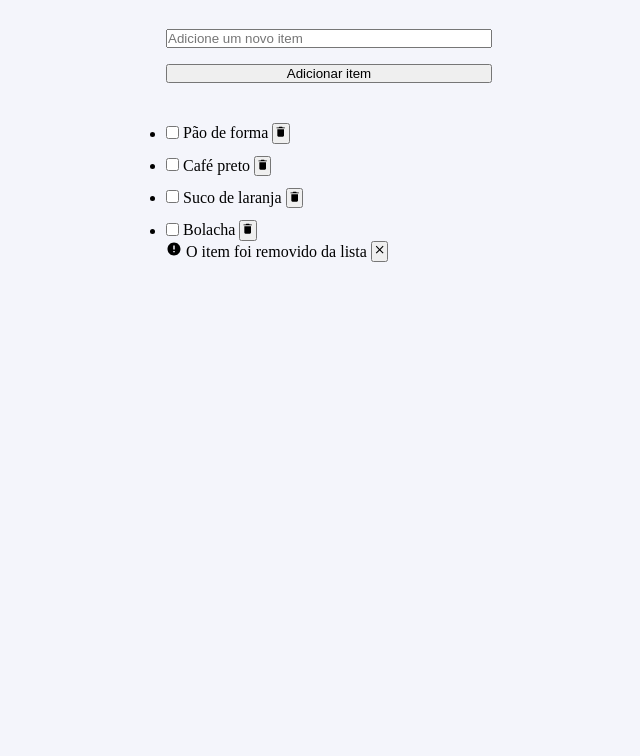
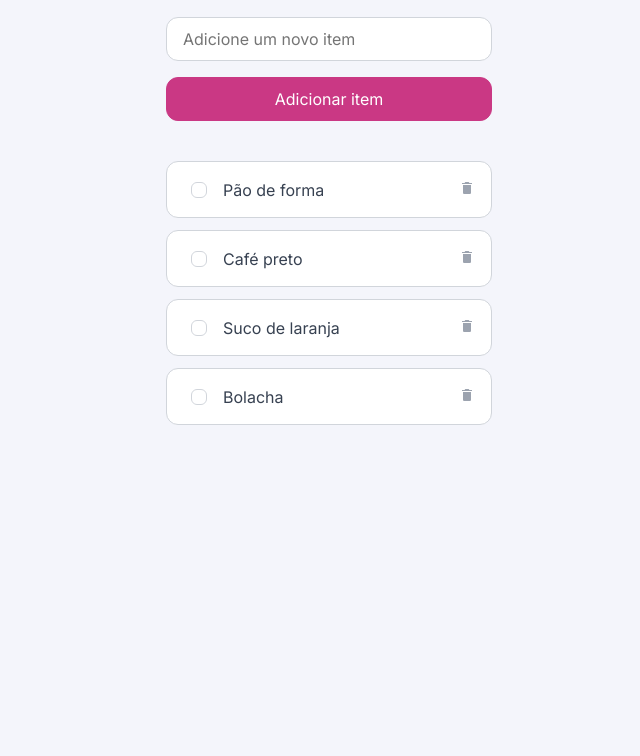
Before and after one commit to Willian917/Lista-de-compras, a plain HTML site: page index.html in a window 1280 px wide. Shown: the part 122-878 px from the top of the page, without its empty margins (311-951 px from the left). Drawn offline with nearby package versions, Linux system fonts and the light colour scheme; files whose address does not match are found by name.

Commit message:
finalizando o estilo da pagina

```diff
--- a/style.css
+++ b/style.css
@@ -30,7 +30,7 @@
 
     body {
     background-color: var(--bg-primary);
-    font: var(--font-family);
+    font-family: var(--font-family);
     }
 
     #container {
@@ -46,15 +46,25 @@ header {
     }
 
     main{
-    margin: 34px 32px 170px;
+    margin: 34px 32px 170px 32px;
     }
 
     .btn-voltar{
     margin-bottom: 16px;
+    color: var(--color-brand);
+    border: none;
+    background: none;
+
+    display: flex;
+    align-items: center;
+    gap: 4px;
+    cursor: pointer;
     }
 
     h1{
     margin-bottom: 44px;
+    font-size: 25px;
+    color: var(--content-primary);
     }
 
     #itens {
@@ -69,3 +79,136 @@ h1{
     flex-direction: column;
     gap: 12px;
     }
+
+    input{
+    height: 44px;
+    border-radius: 12px;
+    padding: 14px 16px;
+    background-color: var(--bg-secondary);
+    border: solid 1.5px var(--border-primary);
+    outline: 0;
+
+    font: var(--title);
+    color: var(--content-tertiary);
+
+    cursor: text;
+    }
+    input:hover{
+    border: solid 2px var(--border-hover);
+    }
+
+    input:focus{
+    border: solid 2px var(--color-brand);
+}
+
+    #itens button{
+    height: 44px;
+    border-radius: 12px;
+    background-color: var(--color-brand);
+    border: solid 1px var(--color-brand);
+    cursor: pointer;
+
+    font: var(--label);
+    color: var(--always-white);
+
+    }
+
+    #itens button:hover{
+    background-color: var(--color-brand-hover);
+    }
+
+    ul{
+    list-style: none;
+    margin-bottom: 36px;
+    }
+
+    li{
+    display: flex;
+    align-items: center;
+    /* justify-content: space-between; */
+    padding-left: 12px;
+    height: 57px;
+    font: var(--paragraph);
+    color: var(--content-secondary);
+    background-color: var(--bg-secondary);
+    border: solid 1px var(--border-primary);
+    border-radius: 12px;
+
+    input{
+    margin-left: 12px;
+    vertical-align: middle;
+    }
+
+    span{
+    color: var(--content-secondary);
+    }
+
+    }
+
+    li span {
+    flex-grow: 1;
+    }
+
+    .delete-btn {
+    background: none;
+    border: none;
+    cursor: pointer;
+    color: var(--content-tertiary);
+    font-size: 16px;
+    margin: 12px 16px 12px 0;
+    }
+
+    input[type="checkbox"] {
+    cursor: pointer;
+    appearance: none;
+    -webkit-appearance: none;
+    -moz-appearance: none;
+    background-image: url(/assets/icons/checkbox.svg);
+    background-repeat: no-repeat;
+    background-position: left center;
+    border: none;
+    }
+
+    input[type="checkbox"]:hover {
+    background-image: url(/assets/icons/hover.svg);
+    }
+
+    input[type="checkbox"]:checked {
+    background-image: url(/assets/icons/selected.svg);
+    }
+
+    footer {
+    display: none;
+    }
+
+    #alert {
+        display: flex;
+        justify-content: space-between;
+        align-items: center;
+        border: solid 1px red;
+        background-color: var(--color-danger);
+        height: 44px;
+        font: var(--label);
+        border-radius: 12px;
+
+    }
+    #alert span {
+        display: flex;
+        align-items: center;
+        gap: 8px;
+        font: var(--label);
+        color: var(--always-white);
+        padding-left: 18px;
+    }
+
+    #alert button {
+        background: none;
+        border: none;
+        cursor: pointer;
+        color: var(--always-white);
+
+        display: flex;
+        align-items: center;
+        padding-right: 12px;
+        font-size: 20px;
+    }
```
Lines whose indentation alone changed are shown as unchanged.
